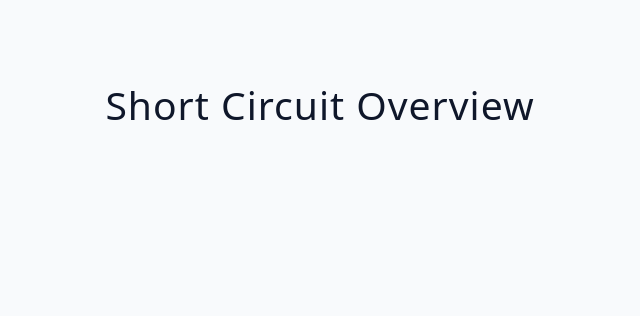
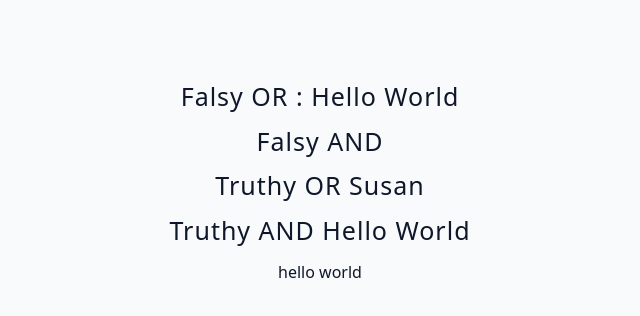
Before and after one commit to isnendyankp/advancedreact, a React (Vite) app: page / in a window 1280 px wide. Shown: the top 316 px of the page, without its empty margins (320-960 px from the left). Built offline with nearby package versions, Linux system fonts and the light colour scheme.

Commit message:
Section 6-106:setup both conditions for each operator in JSX

```diff
--- a/src/tutorial/03-conditional-rendering/starter/04-short-circuit-overview.jsx
+++ b/src/tutorial/03-conditional-rendering/starter/04-short-circuit-overview.jsx
@@ -1,12 +1,4 @@
 import { useState } from 'react';
-
-/*Setup Challenge :
-
-create two state values
-one "falsy" and second "truthy"
-setup both conditions for each operator in JSX - hint {}
-|| OR
-&& AND*/
 
 const ShortCircuitOverview = () => {
   // falsy
@@ -14,6 +6,19 @@ const ShortCircuitOverview = () => {
   // truthy
   const [name, setName] = useState('susan');
 
-  return <h2>short circuit overview</h2>;
+  const codeExample = text || 'hello world';
+
+  // can't use if statements
+  return (
+    <div>
+      {/* {if(someCondition){"won't work"}} */}
+
+      <h4>Falsy OR : {text || 'hello world'}</h4>
+      <h4>Falsy AND {text && 'hello world'}</h4>
+      <h4>Truthy OR {name || 'hello world'}</h4>
+      <h4>Truthy AND {name && 'hello world'}</h4>
+      {codeExample}
+    </div>
+  );
 };
 export default ShortCircuitOverview;
```
